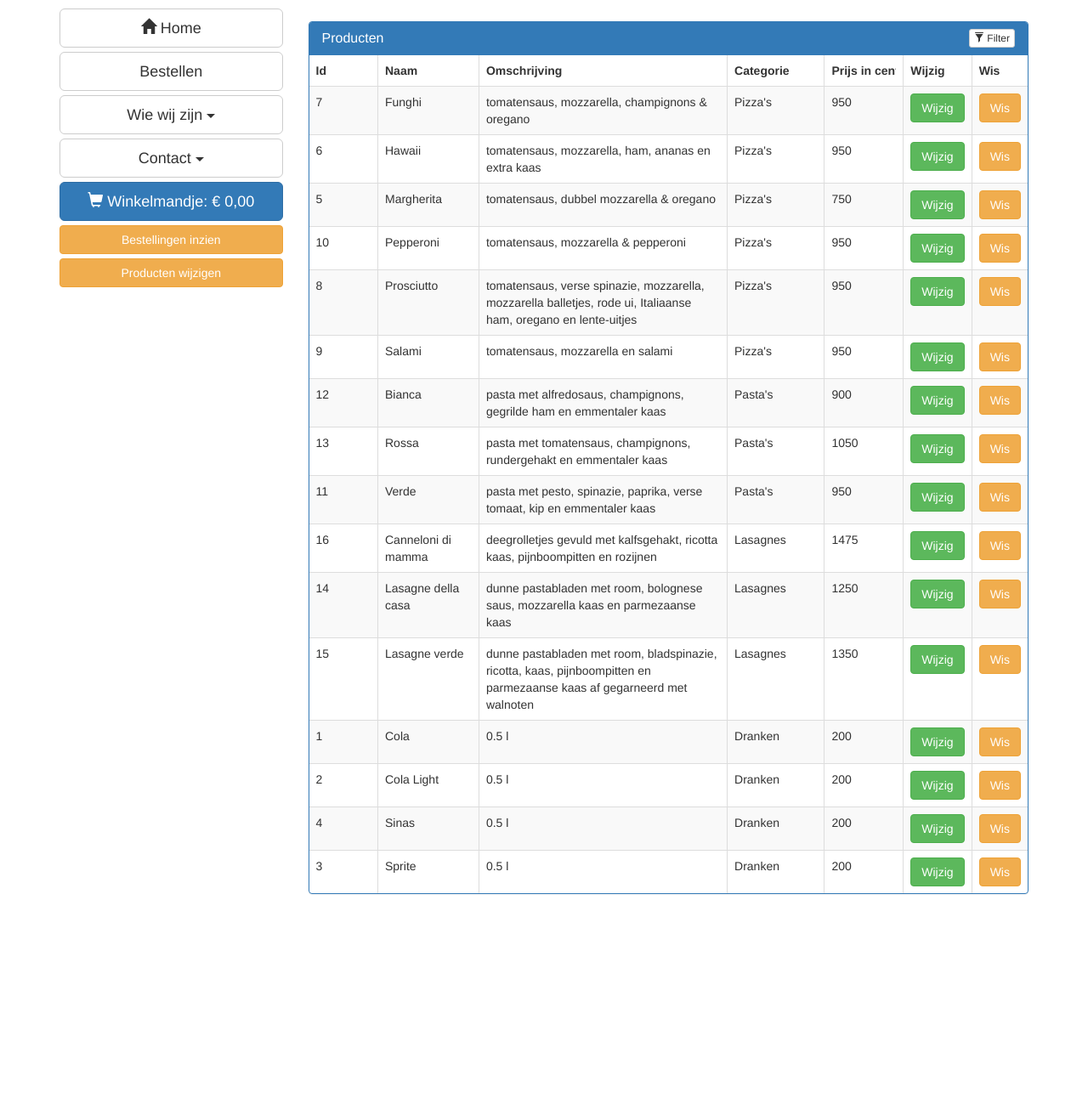
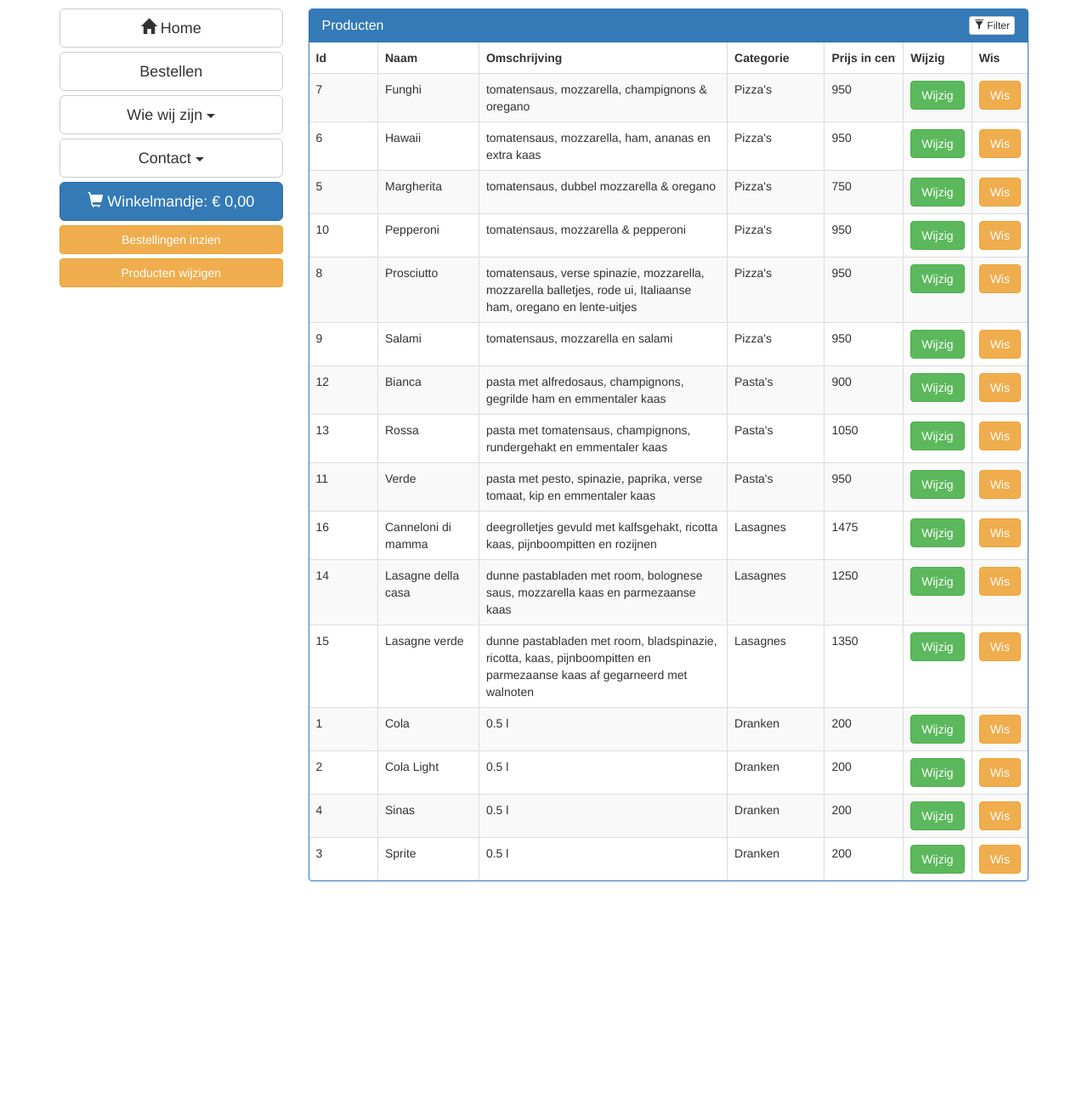
Before and after one commit to rtenklooster/webprogrammeren, a PHP site: page /index.php?page=producten in a window 1280 px wide. Shown: the part 169-1461 px from the top of the page at 85% size. Run offline with PHP 8.4, Linux system fonts and the light colour scheme; a user stored in the database is signed in; data comes from the database, SQL or seed files in the repository.

Commit message:
nog een paar cosmetische wijzigingen

```diff
--- a/css/style.css
+++ b/css/style.css
@@ -50,12 +50,10 @@ body {
     color: red;
 }
 
-.filterable {
-    margin-top: 15px;
-}
 .filterable .panel-heading .pull-right {
     margin-top: -20px;
 }
+
 .filterable .filters input[disabled] {
     background-color: transparent;
     border: none;
@@ -73,3 +71,7 @@ body {
 .filterable .filters input[disabled]:-ms-input-placeholder {
     color: #333;
 }
+
+div.filterable {
+
+}
--- a/parts/producten.php
+++ b/parts/producten.php
@@ -11,9 +11,8 @@ if(!$_SESSION['logged_in']){
   <div class="panel panel-primary filterable">
     <div class="panel-heading">
         <h3 class="panel-title">Producten</h3>
-        <div class="pull-right">
-            <button class="btn btn-default btn-xs btn-filter"><span class="glyphicon glyphicon-filter"></span> Filter</button>
-        </div>
+        <button class="btn btn-default btn-xs btn-filter pull-right"><span class="glyphicon glyphicon-filter"></span>           Filter
+        </button>
     </div>
     <table class="table table-bordered table-striped">
         <thead>
```
